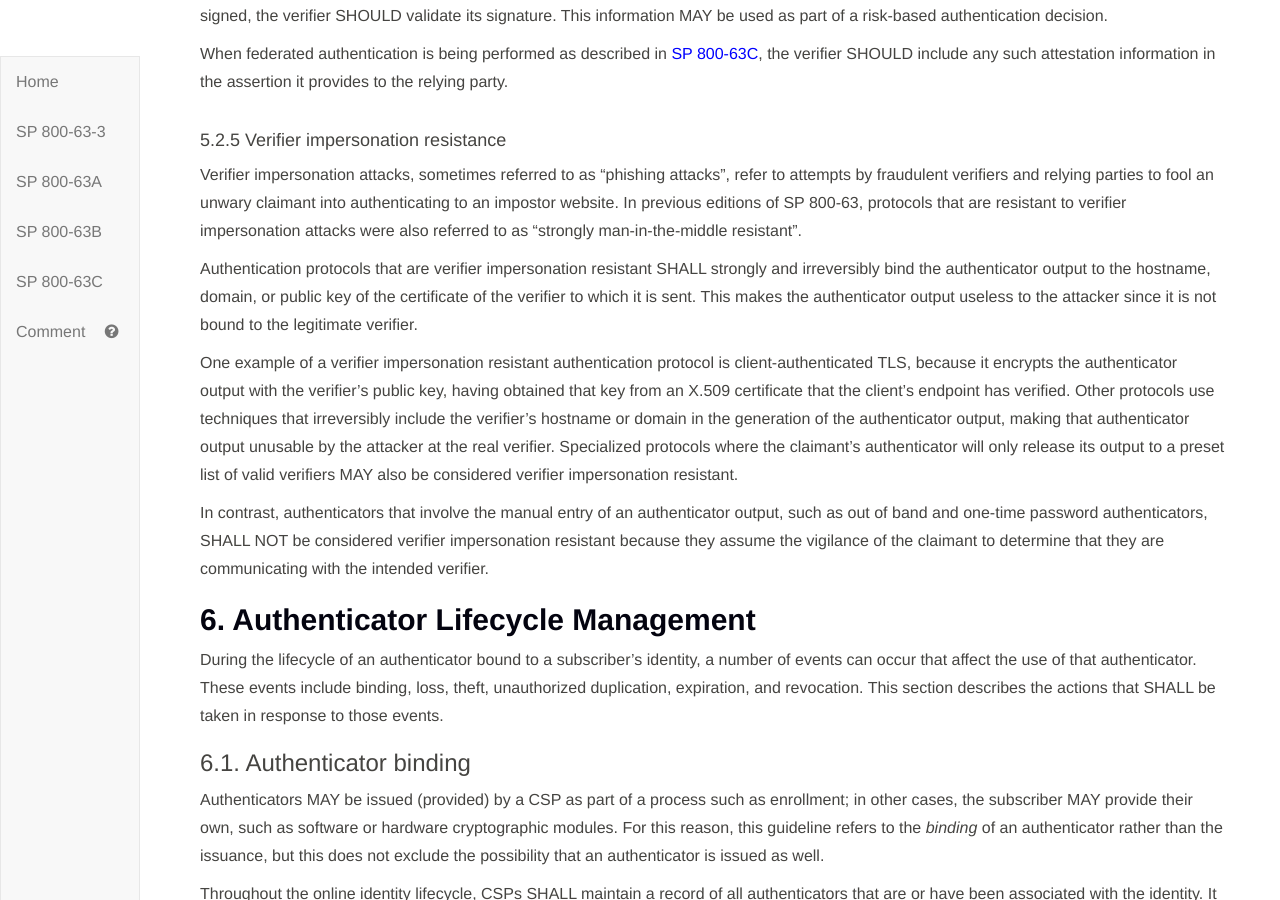
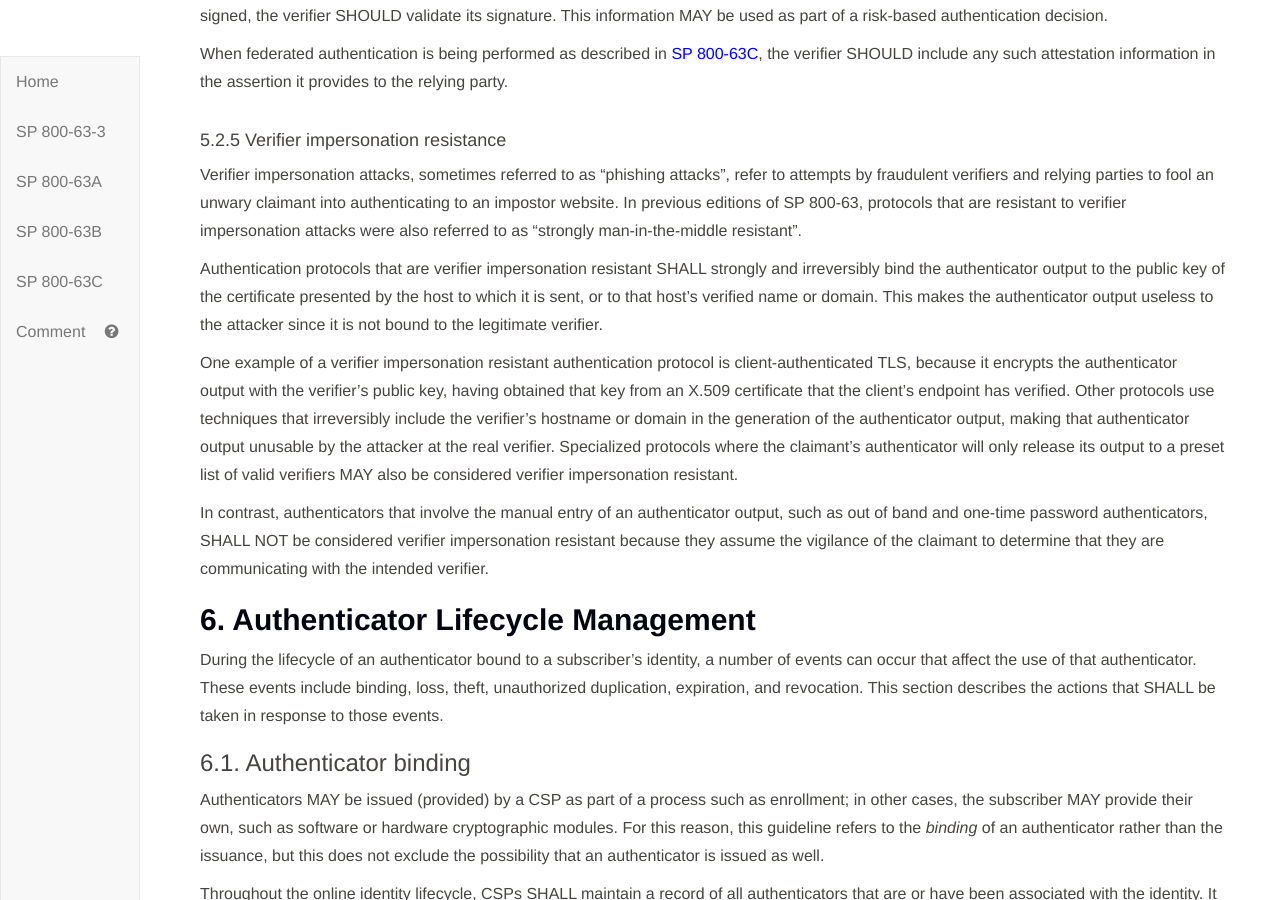
Before and after one commit to usnistgov/800-63-3, a Jekyll site: the page built from sp800-63b.md, in a window 1280 px wide and 900 px high, scrolled down 35494 px. Built offline with Jekyll 4.4.1, drawn with Linux system fonts in a browser that asks for light colours.

Commit message:
Further clarification on impersonation resistance.

```diff
--- a/sp800-63b/sec5_authenticators.md
+++ b/sp800-63b/sec5_authenticators.md
@@ -353,7 +353,7 @@ When federated authentication is being performed as described in [SP 800-63C](sp
 
 Verifier impersonation attacks, sometimes referred to as "phishing attacks", refer to attempts by fraudulent verifiers and relying parties to fool an unwary claimant into authenticating to an impostor website. In previous editions of SP 800-63, protocols that are resistant to verifier impersonation attacks were also referred to as "strongly man-in-the-middle resistant".
 
-Authentication protocols that are verifier impersonation resistant SHALL strongly and irreversibly bind the authenticator output to the hostname, domain, or public key of the certificate of the verifier to which it is sent. This makes the authenticator output useless to the attacker since it is not bound to the legitimate verifier.
+Authentication protocols that are verifier impersonation resistant SHALL strongly and irreversibly bind the authenticator output to the public key of the certificate presented by the host to which it is sent, or to that host's verified name or domain. This makes the authenticator output useless to the attacker since it is not bound to the legitimate verifier.
 
 One example of a verifier impersonation resistant authentication protocol is client-authenticated TLS, because it encrypts the authenticator output with the verifier's public key, having obtained that key from an X.509 certificate that the client's endpoint has verified. Other protocols use techniques that irreversibly include the verifier's hostname or domain in the generation of the authenticator output, making that authenticator output unusable by the attacker at the real verifier. Specialized protocols where the claimant's authenticator will only release its output to a preset list of valid verifiers MAY also be considered verifier impersonation resistant.
 
```
